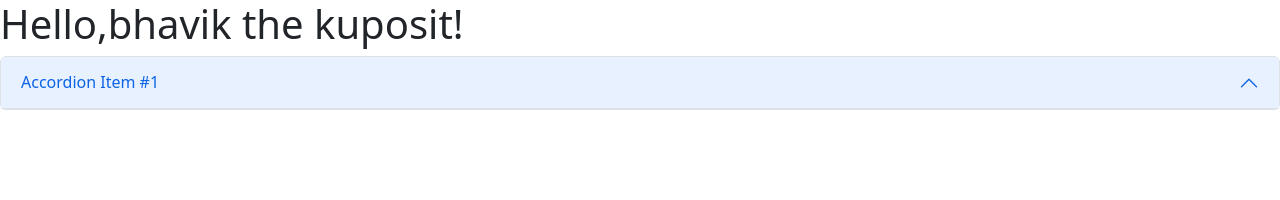
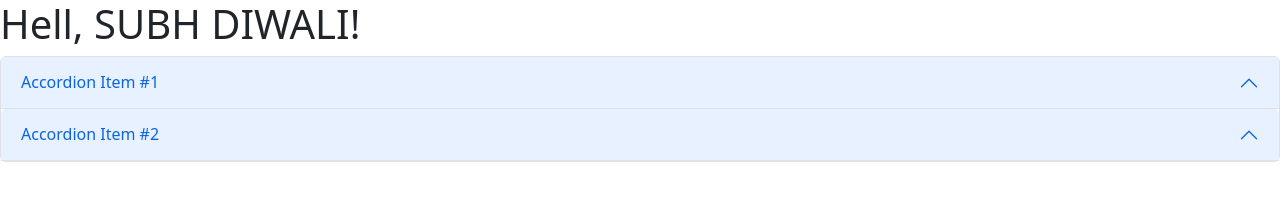
Before and after one commit to Soham1812002/hackto, a plain HTML site: page index.html in a window 1280 px wide. Drawn offline with nearby package versions, Linux system fonts and the light colour scheme.

Commit message:
Update index.html

```diff
--- a/index.html
+++ b/index.html
@@ -7,7 +7,7 @@
     <link href="https://cdn.jsdelivr.net/npm/bootstrap@5.2.2/dist/css/bootstrap.min.css" rel="stylesheet" integrity="sha384-Zenh87qX5JnK2Jl0vWa8Ck2rdkQ2Bzep5IDxbcnCeuOxjzrPF/et3URy9Bv1WTRi" crossorigin="anonymous">
   </head>
   <body>
-    <h1>Hello,bhavik the kuposit!</h1>
+    <h1>Hell, SUBH DIWALI!</h1>
     <script src="https://cdn.jsdelivr.net/npm/bootstrap@5.2.2/dist/js/bootstrap.bundle.min.js" integrity="sha384-OERcA2EqjJCMA+/3y+gxIOqMEjwtxJY7qPCqsdltbNJuaOe923+mo//f6V8Qbsw3" crossorigin="anonymous"></script>
     <div class="accordion" id="accordionExample">
   <div class="accordion-item">
@@ -15,6 +15,9 @@
       <button class="accordion-button" type="button" data-bs-toggle="collapse" data-bs-target="#collapseOne" aria-expanded="true" aria-controls="collapseOne">
         Accordion Item #1
       </button>
+      <button class="accordion-button" type="button" data-bs-toggle="collapse" data-bs-target="#collapseOne" aria-expanded="true" aria-controls="collapseOne">
+        Accordion Item #2
+      </button>
     </h2>
     <div id="collapseOne" class="accordion-collapse collapse show" aria-labelledby="headingOne" data-bs-parent="#accordionExample">
   </body>
```
